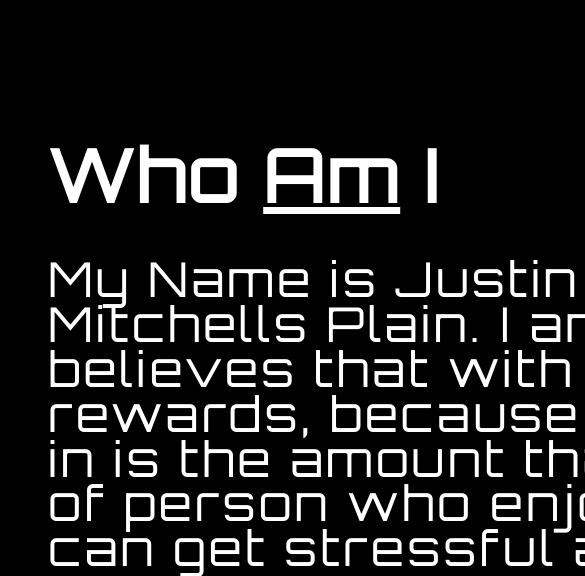
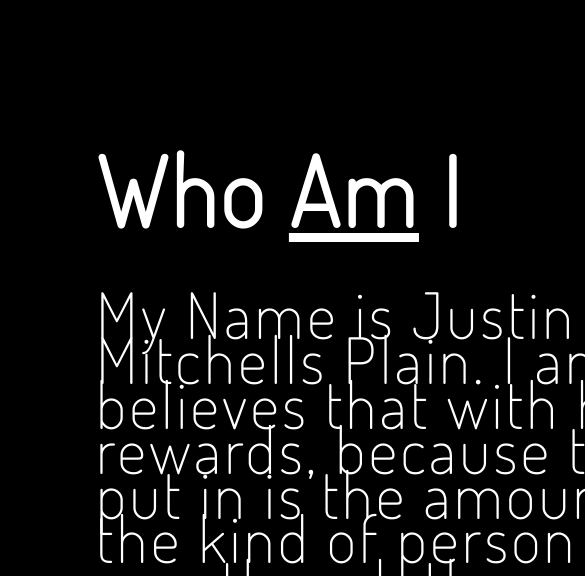
Before and after one commit to JustinErenJaeger/online_cv, a plain HTML site: page index.html in a window 390 px wide. Shown: the part 1424-2000 px from the top of the page, 585 px wide, since content can reach past the window. Drawn offline with Linux system fonts and the light colour scheme.

Commit message:
changed font size

```diff
--- a/css/style.css
+++ b/css/style.css
@@ -135,7 +135,7 @@ body {
 #info {
     letter-spacing: 0.1rem;
     line-height: 1.6rem;
-    font-family: 'Orbitron', sans-serif;
+    font-family: 'Dosis', sans-serif;
     font-size: 1.2rem;
     padding: 0 2rem 6rem 2rem;
     display: grid;
@@ -455,10 +455,9 @@ body {
     }
 
     #info {
-        letter-spacing: 0.1rem;
-        line-height: 1.8rem;
-        font-family: 'Orbitron', sans-serif;
-        font-size: 1.6rem;
+        letter-spacing: 0.2rem;
+        line-height: 2rem;
+        font-size: 2rem;
         padding: 0;
         display: grid;
         grid-template-columns: 1fr;
@@ -483,7 +482,7 @@ body {
     .box-1 {
         grid-column: 1;
         color: rgb(255, 255, 255);
-        padding: 2rem 3rem;
+        padding: 2rem 6rem;
         border-radius: 1rem;
         animation: pulse 2s infinite;
     }
@@ -576,7 +575,7 @@ body {
     #info {
         letter-spacing: 0.2rem;
         line-height: 2.8rem;
-        font-size: 3rem;
+        font-size: 4rem;
     }
 
     #portfolio {
@@ -605,14 +604,14 @@ body {
         font-family: 'Orbitron', sans-serif;
         color: rgb(255, 255, 255);
         height: 10rem;
-        padding:6rem 7rem 6rem 7rem;
+        padding:6rem 4rem 6rem 4rem;
     }
 
     .icons {
         display: grid;
         grid-template-columns: repeat(3, 1fr);
         text-align: center;
-        font-size: 2.6rem;
+        font-size: 2.2rem;
         margin-right: 1rem;
         margin-top: 2rem;
     }
@@ -627,6 +626,6 @@ body {
     }
 
     #contacts {
-        height: 15rem;
+        height: 12rem;
     }
 }
```
